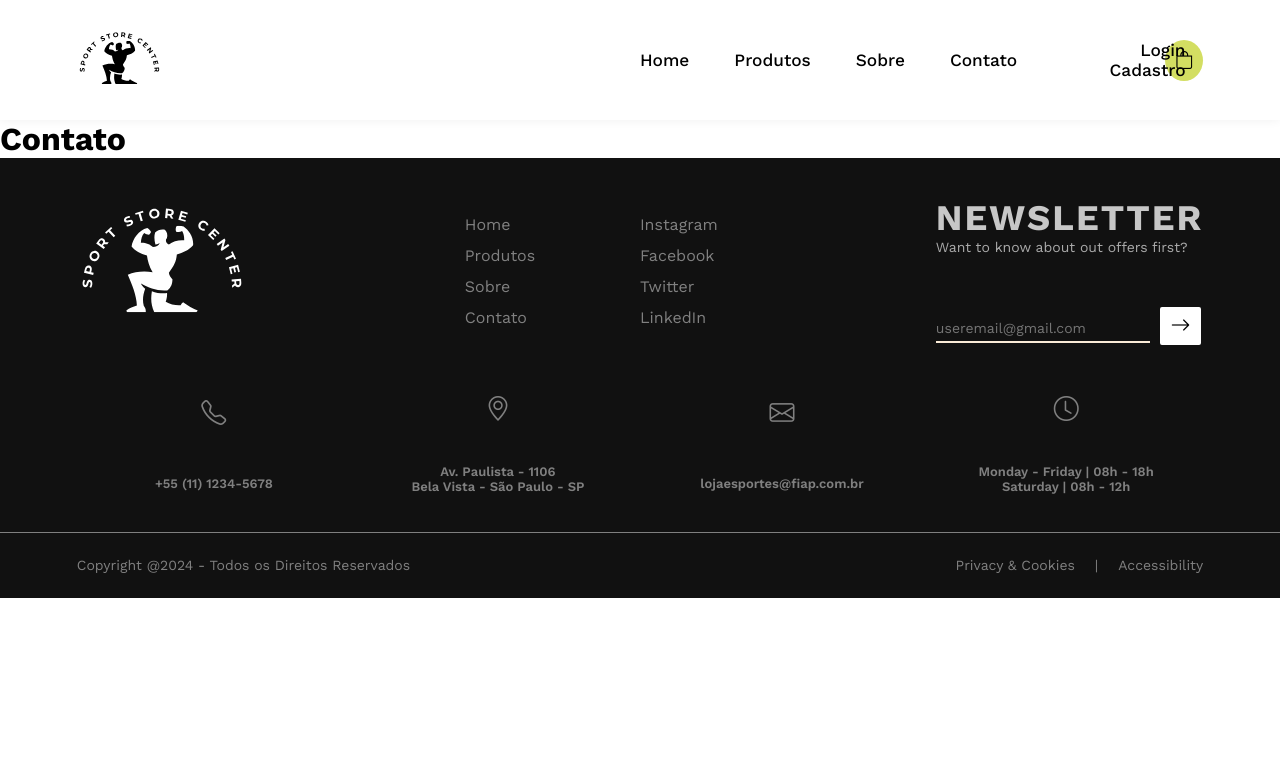
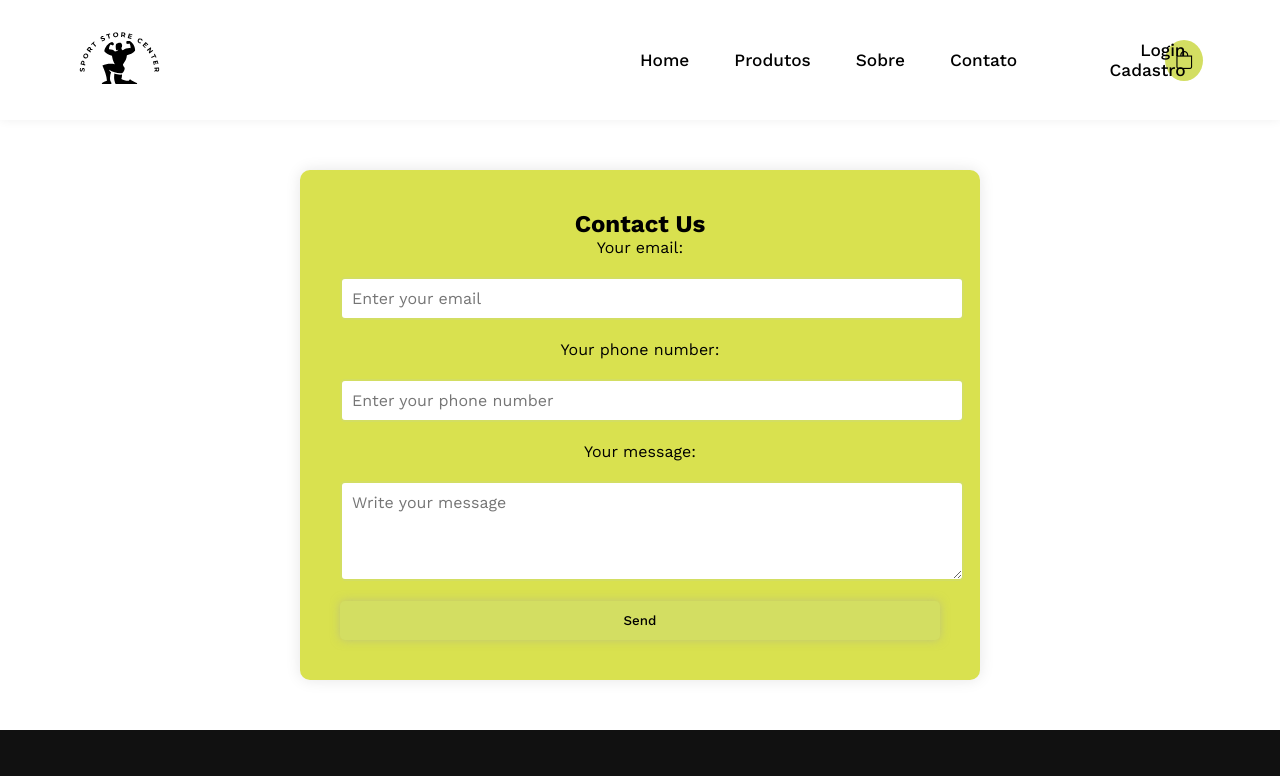
Before and after one commit to TechWave-1ESPI/Projeto-1, a React (Vite) app: page /contato in a window 1280 px wide. Shown: the top 776 px of the page. Built offline with nearby package versions, Linux system fonts and the light colour scheme.

Commit message:
Adicionando Comntato e estilizando

```diff
--- a/src/css/ContatoStyle.jsx
+++ b/src/css/ContatoStyle.jsx
@@ -1,5 +1,48 @@
-import styled from 'styled-components'
+import styled from 'styled-components';
 
-export const ContatoStyle = styled.section `
+export const ContatoStyle = styled.section`
+  background-color: #D9E14F;
+  padding: 40px;
+  border-radius: 10px;
+  box-shadow: 0px 0px 15px rgba(0, 0, 0, 0.1);
+  max-width: 600px;
+  margin: 50px auto;
+  text-align: center;
+`;
 
-`
+export const FormStyle = styled.form`
+  display: flex;
+  flex-direction: column;
+  gap: 20px;
+`;
+
+export const InputStyle = styled.input`
+  width: 100%;
+  padding: 10px;
+  border: 2px solid #D3DE62;
+  border-radius: 5px;
+  font-size: 1rem;
+  background-color: white;
+
+  &:focus {
+    outline: none;
+    border-color: #b0b38f9e;
+    box-shadow: 0px 0px 10px #b0b38f9e;
+  }
+`;
+
+export const ButtonStyle = styled.button`
+  padding: 12px 20px;
+  background-color: #D3DE62;
+  border: none;
+  border-radius: 5px;
+  font-weight: 500;
+  transition: 0.3s;
+  box-shadow: 0px 0px 10px #b0b38f9e;
+  cursor: pointer;
+
+  &:hover {
+    background-color: #b0b38f;
+    box-shadow: 0px 0px 20px #b0b38f;
+  }
+`;
--- a/src/routes/Contato.jsx
+++ b/src/routes/Contato.jsx
@@ -1,11 +1,23 @@
-import { ContatoStyle } from "../css/ContatoStyle"
+import { ContatoStyle, FormStyle, InputStyle, ButtonStyle } from "../css/ContatoStyle"
 
 const Contato = () => {
-    return(
-        <>
-            <h1>Contato</h1>
-        </>
+    return (
+        <ContatoStyle>
+            <h1>Contact Us</h1>
+            <FormStyle>
+                <label htmlFor="email">Your email:</label>
+                <InputStyle type="email" id="email" name="email" placeholder="Enter your email" required />
+
+                <label htmlFor="phone">Your phone number:</label>
+                <InputStyle type="tel" id="phone" name="phone" placeholder="Enter your phone number" required />
+
+                <label htmlFor="message">Your message:</label>
+                <InputStyle as="textarea" id="message" name="message" rows="4" placeholder="Write your message" required />
+
+                <ButtonStyle type="submit">Send</ButtonStyle>
+            </FormStyle>
+        </ContatoStyle>
     )
 }
 
-export default Contato
+export default Contato;
```
